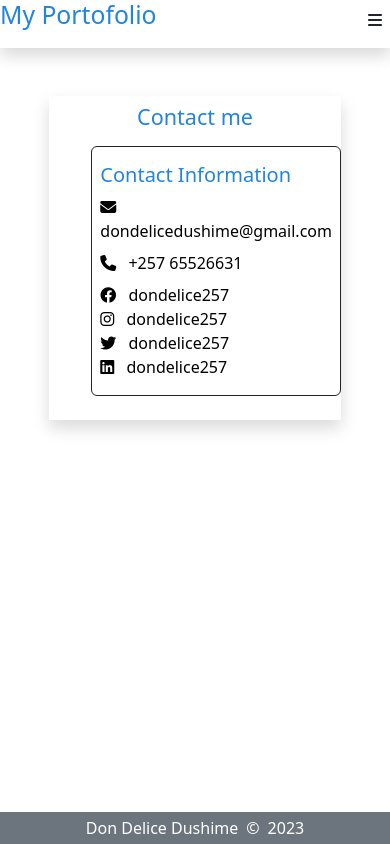
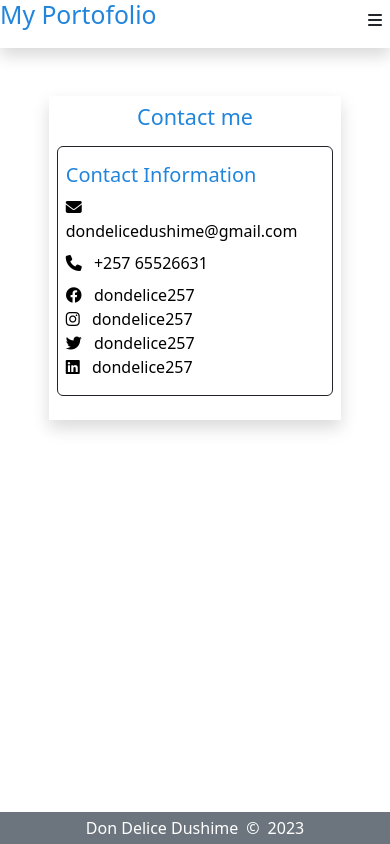
Before and after one commit to dondelice257/portofolio, an Angular app: page /contact in a window 390 px wide. Built offline with nearby package versions, Linux system fonts and the light colour scheme.

Commit message:
correct responsiveness issues on contact page

```diff
--- a/src/app/components/contact/contact.component.css
+++ b/src/app/components/contact/contact.component.css
@@ -31,3 +31,14 @@ a:hover{
       -o-transform: translateY(0);
 }
   }
+
+  @media (min-width:992px){
+    .w-full{
+      width: 40%;
+    }
+  }
+  @media (max-width:991px){
+    .w-full{
+      width: 100%;
+    }
+  }
--- a/src/app/components/contact/contact.component.html
+++ b/src/app/components/contact/contact.component.html
@@ -8,8 +8,8 @@
           </div>
         </div>
         <div class="d-flex justify-content-center">
-          <div class="w-75 mb-3">
-            <div class="d-grid">
+          <div class="w-100 mb-3 d-flex justify-content-center">
+            <div class="d-grid w-full">
               <div class="border border-dark px-2 py-3 rounded">
                 <div class="text-main">
                   <h5>Contact Information</h5>
```
